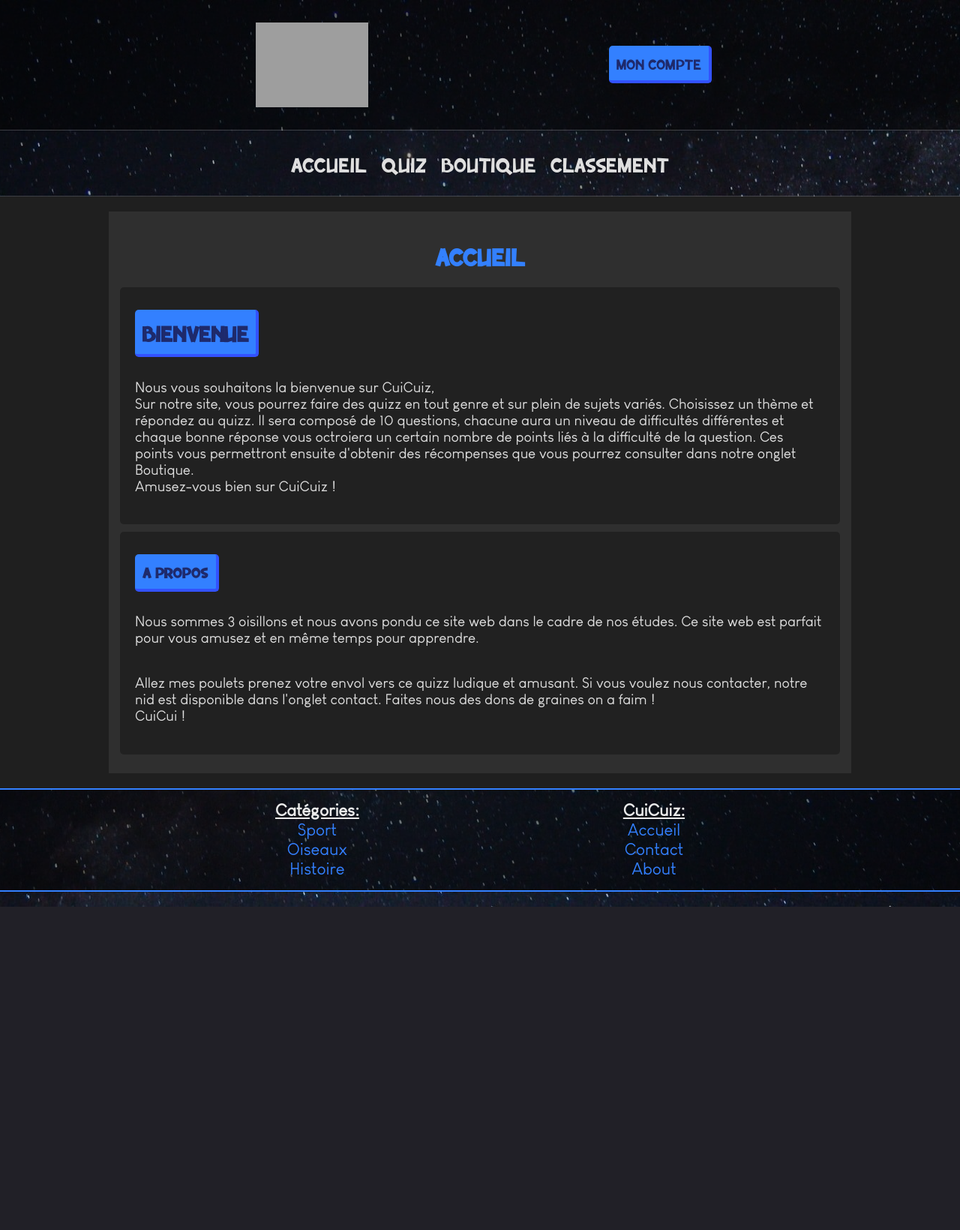
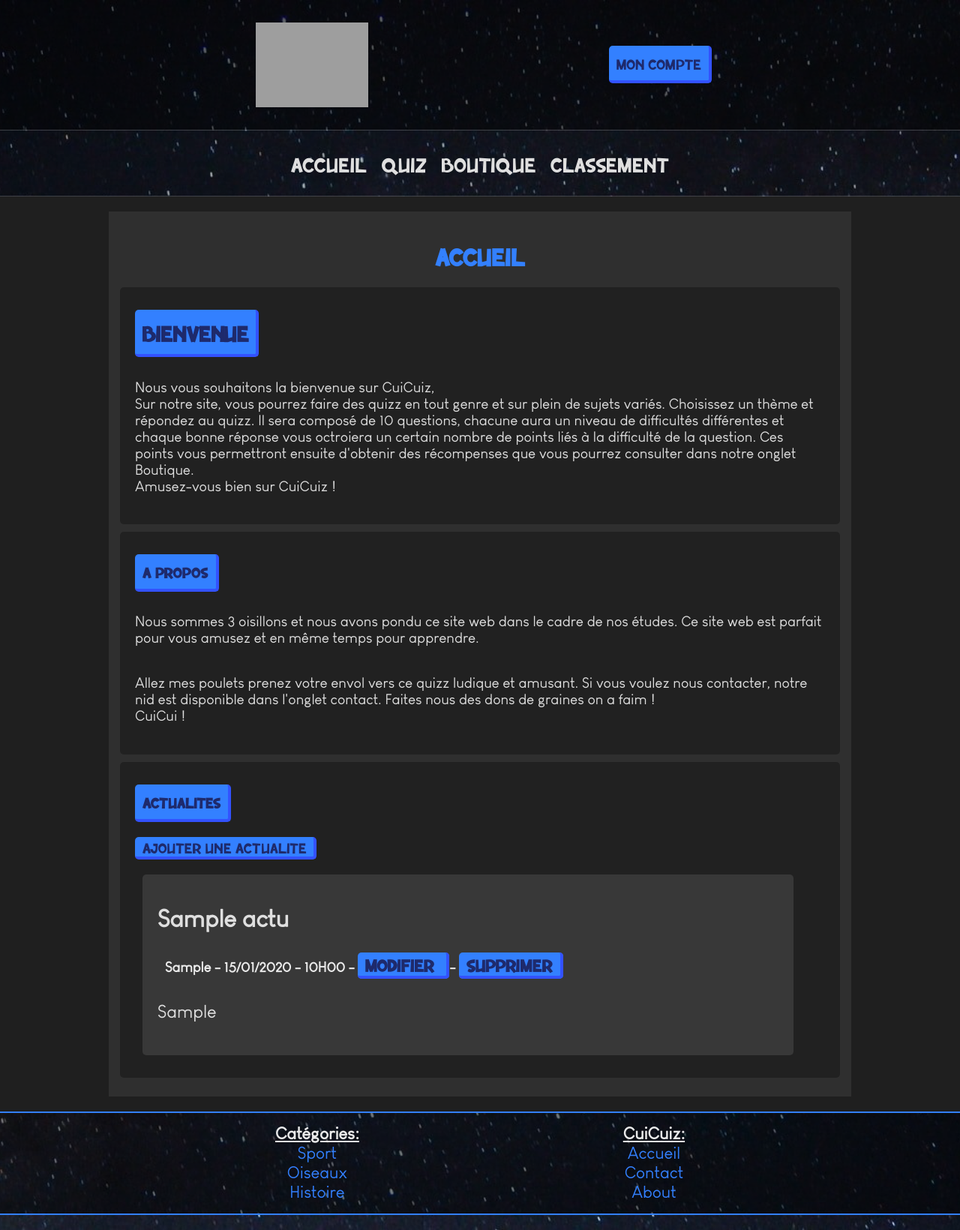
Before and after one commit to Thomaarz/CuiQuiz, a PHP site: page /index.php?module=index in a window 1280 px wide. Shown: the whole page at 75% size. Before the commit the page ends 1209 px from the top, so only its background shows below. Run offline with PHP 8.4, Linux system fonts and the light colour scheme; the visitor is signed in with stand-in values (Sample User, id 1); tables that the repository leaves empty hold one stand-in row (values such as "Sample post"); grey boxes are pictures that could not be loaded.

Commit message:
add modules

```diff
--- a/index.php
+++ b/index.php
@@ -1,4 +1,6 @@
 <?php
+@ini_set('display_errors', 'on');
+
 session_start();
 
 include "modules/Controller.php";
@@ -31,6 +33,9 @@ if (isset($_GET['module'])) {
     <link rel="stylesheet" type="text/css" href="style/shop.css">
     <link rel="stylesheet" type="text/css" href="style/classement.css">
     <link rel="stylesheet" type="text/css" href="style/historique.css">
+    <link rel="stylesheet" type="text/css" href="style/administration.css">
+    <link rel="stylesheet" type="text/css" href="style/actus.css">
+
 
 </head>
 <body>
--- a/modules/Controller.php
+++ b/modules/Controller.php
@@ -11,6 +11,7 @@ include "mod_quiz/ControllerQuiz.php";
 include "mod_quiz_perso/ControllerQuizPerso.php";
 include "mod_classement/ControllerClassement.php";
 include "mod_boutique/ControllerBoutique.php";
+include "mod_administration/ControllerAdministration.php";
 
 class Controller {
 
@@ -41,6 +42,10 @@ class Controller {
             <?php
 
             switch ($module) {
+                case 'administration':
+                    $controller = new ControllerAdministration();
+                    $controller->main();
+                    break;
                 case 'connection':
                     $controller = new ControllerConnection();
                     $controller->main();
--- /dev/null
+++ b/modules/mod_administration/ControllerAdministration.php
@@ -0,0 +1,110 @@
+<?php
+
+include "ModeleAdministration.php";
+include "VueAdministration.php";
+
+class ControllerAdministration
+{
+
+    private $modele;
+    private $vue;
+
+    public function __construct() {
+        $this->modele = new ModeleAdministration();
+        $this->vue = new VueAdministration();
+    }
+
+    public function main() {
+        $category = "";
+        if (isset($_GET['category'])) {
+            $category = $_GET['category'];
+        }
+
+        if (!isset($_SESSION['user_name']) || !isset($_SESSION['admin']) || !$_SESSION['admin']) {
+            header( "refresh:0;url=index.php?module=accueil");
+            return;
+        }
+
+        switch ($category) {
+            case "news":
+                $this->news();
+                break;
+            default:
+                break;
+        }
+    }
+
+    public function news() {
+
+        $action = "create";
+        $actus_id = -1;
+        if (isset($_GET['action'])) {
+            $action = $_GET['action'];
+        }
+        if (isset($_GET['actus_id'])) {
+            $actus_id = $_GET['actus_id'];
+        }
+
+        switch ($action) {
+            case 'edit':
+                if ($actus_id == -1) {
+                    $this->createActus();
+                } else {
+                    $this->updateActus($actus_id);
+                }
+                break;
+            case 'delete':
+                if ($actus_id == -1) {
+                    $this->createActus();
+                } else {
+                    $this->deleteActus($actus_id);
+                }
+                break;
+            default:
+                $this->createActus();
+        }
+
+
+    }
+
+    public function updateActus($actus_id) {
+        // Update news
+        if (isset($_POST['form-news-update'])) {
+
+            $this->modele->updateNews($actus_id, $_POST['title'], $_POST['lore']);
+            $this->vue->updateActusSuccess();
+            header( "refresh:1;url=index.php?module=accueil");
+            return;
+        }
+
+        $actus = $this->modele->getNews($actus_id);
+        $this->vue->updateActus($actus);
+    }
+
+    public function deleteActus($actus_id) {
+        // Delete news
+        if (isset($_POST['form-news-delete'])) {
+
+            $this->modele->deleteNews($actus_id);
+            $this->vue->deleteActusSuccess();
+            header( "refresh:1;url=index.php?module=accueil");
+            return;
+        }
+
+        $actus = $this->modele->getNews($actus_id);
+        $this->vue->deleteActus($actus);
+    }
+
+    public function createActus() {
+        // Insert news
+        if (isset($_POST['form-news-create'])) {
+
+            $this->modele->insertNews($_SESSION['user_name'], $_POST['title'], $_POST['lore']);
+            $this->vue->createSuccess();
+            header( "refresh:1;url=index.php?module=accueil");
+            return;
+        }
+
+        $this->vue->createActus();
+    }
+}
--- /dev/null
+++ b/modules/mod_administration/ModeleAdministration.php
@@ -0,0 +1,29 @@
+<?php
+
+
+class ModeleAdministration extends Connection
+{
+
+    public function getNews($actus_id) {
+        $prepare = self::$db->prepare("SELECT * FROM actus WHERE actus_id = ?;");
+        $prepare->execute(array($actus_id));
+
+        $prepare = $prepare->fetch();
+        return $prepare;
+    }
+
+    public function insertNews($sender, $title, $lore) {
+        $prepare = self::$db->prepare("INSERT INTO actus (actus_sender, actus_title, actus_lore) VALUES (?, ?, ?);");
+        $prepare->execute(array($sender, $title, $lore));
+    }
+
+    public function updateNews($id, $title, $lore) {
+        $prepare = self::$db->prepare("UPDATE actus SET actus_title = ?, actus_lore = ? WHERE actus_id = ?");
+        $prepare->execute(array($title, $lore, $id));
+    }
+
+    public function deleteNews($id) {
+        $prepare = self::$db->prepare("DELETE FROM actus WHERE actus_id = ?");
+        $prepare->execute(array($id));
+    }
+}
--- /dev/null
+++ b/modules/mod_administration/VueAdministration.php
@@ -0,0 +1,153 @@
+<?php
+
+
+class VueAdministration
+{
+
+    public function createActus() {
+        ?>
+
+        <div class="main-box">
+            <div class="admin-line">
+                <div class="admin-top">
+                    <div class="admin-left">
+                        <h1 class="orange-button admin-title">Nouvelle actualite</h1>
+                    </div>
+                    <div class="admin-right">
+                        <h2></h2>
+                    </div>
+                </div>
+                <div class="admin-bottom">
+                    <form class="admin-form" method="post" autocomplete="off">
+                        <div class="line">
+                            <h2 class="blue-button">Titre</h2>
+                            <input class="form-input" name="title" placeholder="Titre" type="text" required>
+                        </div>
+                        <div class="line">
+                            <h2 class="blue-button">Description</h2>
+                            <textarea class="form-input" id="input-actus-lore" name="lore" placeholder="Description" type="text" rows="10" required></textarea>
+                        </div>
+
+                        <input class="blue-button" type="submit" name="form-news-create" value="Creer">
+                    </form>
+                </div>
+            </div>
+        </div>
+
+        <?php
+    }
+
+    public function updateActus($actus) {
+        ?>
+
+        <div class="main-box">
+            <div class="admin-line">
+                <div class="admin-top">
+                    <div class="admin-left">
+                        <h1 class="orange-button admin-title">Modification actualite</h1>
+                    </div>
+                    <div class="admin-right">
+                        <h2></h2>
+                    </div>
+                </div>
+                <div class="admin-bottom">
+                    <form class="admin-form" method="post" autocomplete="off">
+                        <div class="line">
+                            <h2 class="blue-button">Titre</h2>
+                            <input class="form-input" name="title" value="<?=$actus['actus_title'];?>" type="text" required>
+                        </div>
+                        <div class="line">
+                            <h2 class="blue-button">Description</h2>
+                            <textarea class="form-input" id="input-actus-lore" name="lore" rows="10" required><?=$actus['actus_lore'];?></textarea>
+                        </div>
+
+                        <input class="blue-button" type="submit" name="form-news-update" value="Mettre a jour">
+                    </form>
+                </div>
+            </div>
+        </div>
+
+        <?php
+    }
+
+    public function deleteActus($actus) {
+        ?>
+
+        <div class="main-box">
+            <div class="admin-line">
+                <div class="admin-top">
+                    <div class="admin-left">
+                        <h1 class="orange-button admin-title">Suppression actualite</h1>
+                    </div>
+                    <div class="admin-right">
+                        <h2></h2>
+                    </div>
+                </div>
+                <div class="admin-bottom">
+                    <form class="admin-form" method="post" autocomplete="off">
+                        <div class="line">
+                            <h2 class="blue-button">Titre</h2>
+                            <input class="form-input" name="title" value="<?=$actus['actus_title'];?>" type="text" required readonly>
+                        </div>
+                        <div class="line">
+                            <h2 class="blue-button">Description</h2>
+                            <textarea class="form-input" id="input-actus-lore" name="lore" rows="10" required readonly><?=$actus['actus_lore'];?></textarea>
+                        </div>
+
+                        <input class="blue-button" type="submit" name="form-news-delete" value="Supprimer">
+                    </form>
+                </div>
+            </div>
+        </div>
+
+        <?php
+    }
+
+    public function createSuccess() {
+        ?>
+
+        <div class="success-message">
+            <p class="big-2">
+                Nouvelle article ajouté !
+            </p>
+        </div>
+
+        <?php
+    }
+
+    public function updateActusSuccess() {
+        ?>
+
+        <div class="success-message">
+            <p class="big-2">
+                L'article a été mis à jour
+            </p>
+        </div>
+
+        <?php
+    }
+
+    public function deleteActusSuccess() {
+        ?>
+
+        <div class="success-message">
+            <p class="big-2">
+                L'article a été supprimé
+            </p>
+        </div>
+
+        <?php
+    }
+
+    public function invalidFile() {
+        ?>
+
+        <div class="error-message">
+            <p class="big-2">
+                Erreur du chargement de l'image
+            </p>
+        </div>
+
+        <?php
+    }
+}
--- a/modules/mod_connection/ControllerConnection.php
+++ b/modules/mod_connection/ControllerConnection.php
@@ -100,6 +100,7 @@ class ControllerConnection {
         }
 
         $_SESSION['user_name'] = $user_name;
+        $_SESSION['admin'] = $user['rank_id'] >= 4;
         header( "refresh:0;url=index.php?module=compte");
     }
 
@@ -112,6 +113,7 @@ class ControllerConnection {
 
         // Disconnect & unset session variable
         unset($_SESSION['user_name']);
+        unset($_SESSION['admin']);
         $this->connect();
         header( "refresh:0;url=index.php?module=connection&action=connect");
     }
--- a/modules/mod_home/ControllerHome.php
+++ b/modules/mod_home/ControllerHome.php
@@ -1,18 +1,22 @@
 <?php
 
 include "VueHome.php";
+include "ModeleHome.php";
 
 class ControllerHome
 {
 
     private $vue;
+    private $modele;
 
     public function __construct() {
         $this->vue = new VueHome();
+        $this->modele = new ModeleHome();
     }
 
     public function main() {
-        $this->vue->main();
+        $actus = $this->modele->getActus();
+        $this->vue->main($actus);
     }
 
 }
--- /dev/null
+++ b/modules/mod_home/ModeleHome.php
@@ -0,0 +1,15 @@
+<?php
+
+
+class ModeleHome extends Connection
+{
+
+    public function getActus() {
+        $prepare = self::$db->prepare("SELECT * FROM actus ORDER BY actus_date DESC LIMIT 5;");
+        $prepare->execute(array());
+
+        $prepare = $prepare->fetchAll();
+        return $prepare;
+    }
+
+}
--- a/modules/mod_home/VueHome.php
+++ b/modules/mod_home/VueHome.php
@@ -4,7 +4,7 @@
 class VueHome
 {
 
-    public function main() {
+    public function main($actus) {
         ?>
 
         <div class="main-box">
@@ -32,6 +32,53 @@ class VueHome
                     CuiCui !
                 </p>
             </div>
+
+            <div class="main-subbox">
+                <h2 class="blue-button">Actualites</h2>
+
+                <?php
+                if (isset($_SESSION['admin']) && $_SESSION['admin']) {
+                    ?>
+                    <a class="blue-button-small" href="index.php?module=administration&category=news&action=create">Ajouter une Actualite</a>
+                    <?php
+                }
+
+                foreach ($actus as $actu) {
+                    ?>
+
+                    <div class="actus-box">
+                        <div class="actus-box-line">
+                            <h1 class="orange-button"><?=$actu['actus_title'];?></h1>
+                            <h3 class="white">
+                                <?=$actu['actus_sender'];?> <span class="yellow">-</span>
+                                <?=date('d/m/Y', strtotime($actu['actus_date']));?> <span class="yellow">-</span>
+                                <?=date('H', strtotime($actu['actus_date'])) . 'H' . date('i', strtotime($actu['actus_date']));?>
+                                <?php
+
+                                if (isset($_SESSION['admin']) && $_SESSION['admin']) {
+                                    ?>
+                                    <span class="yellow">-</span>
+                                    <a class="blue-button-small" href="index.php?module=administration&category=news&action=edit&actus_id=<?=$actu['actus_id'];?>">
+                                        Modifier
+                                    </a>
+                                    <span class="yellow">-</span>
+                                    <a class="blue-button-small" href="index.php?module=administration&category=news&action=delete&actus_id=<?=$actu['actus_id'];?>">
+                                        Supprimer
+                                    </a>
+                                    <?php
+                                }
+
+                                ?>
+                            </h3>
+                        </div>
+                        <p class="big-2"><?=$actu['actus_lore'];?></p>
+                    </div>
+
+                    <?php
+                }
+
+                ?>
+            </div>
         </div>
 
         <?php
```
